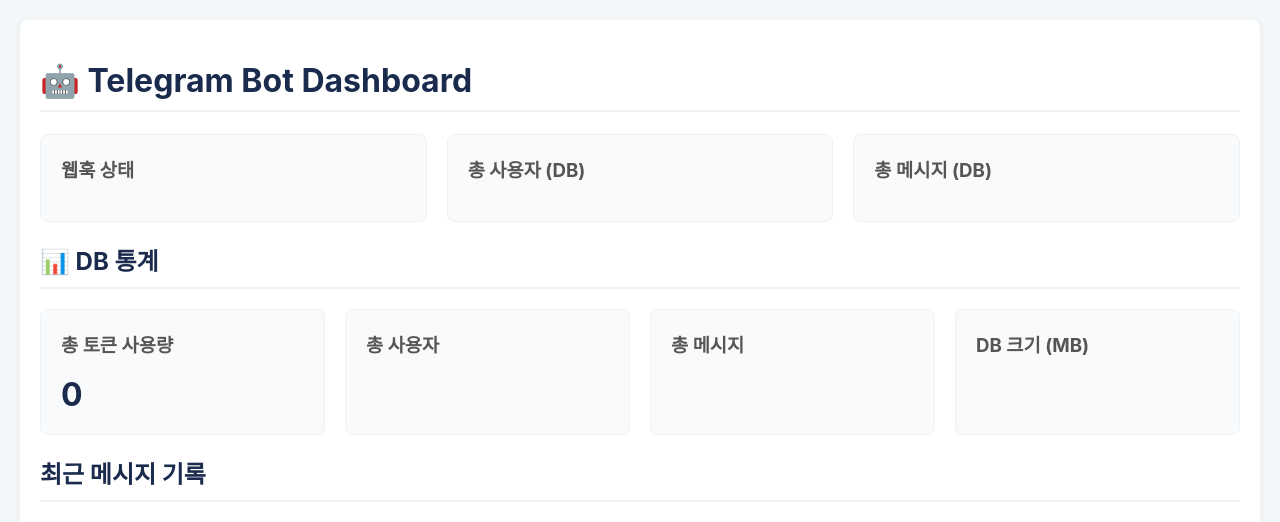
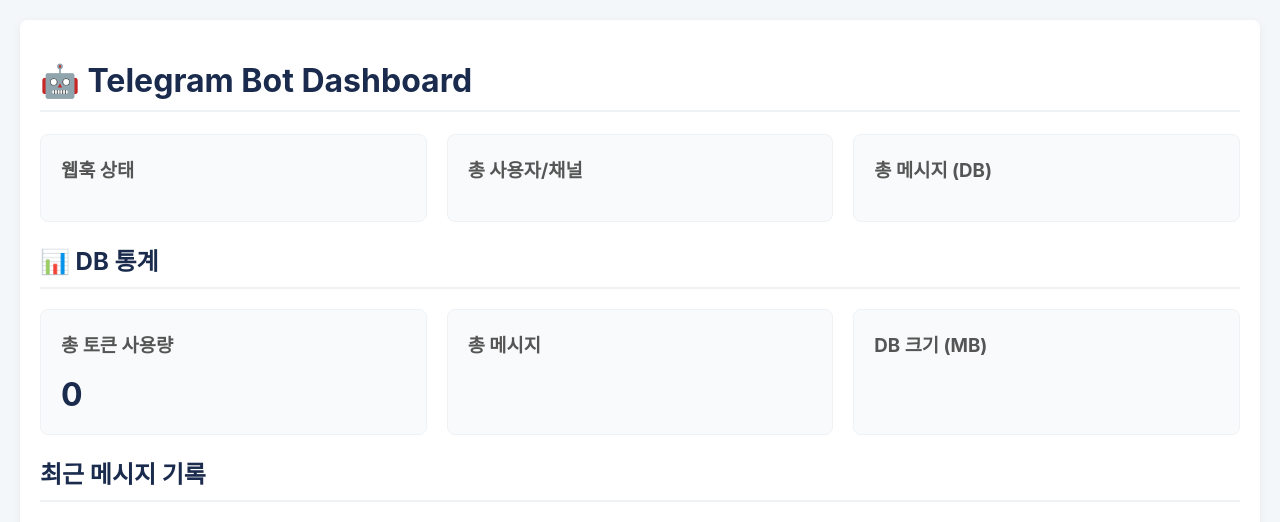
Before and after one commit to yarang/chat_bot_ai_assistant, a FastAPI app: template templates/dashboard.html in a window 1280 px wide. Shown: the top 522 px of the page. Run offline with FastAPI, Linux system fonts and the light colour scheme; the template is opened without the code that fills it, so the values that code supplies are empty; parts of the project's set-up code (start-up, migrations or seed data) failed here and were passed over.

Commit message:
feat: 대시보드 사용자 수 집계 방식 변경
대시보드의 사용자 수 집계 방식을 개선하고 관련 UI를 수정했습니다.

- **사용자 수 집계 기준 변경**:
  - 기존의 전체 유니크 사용자 수가 아닌, '채널별 유니크 사용자' 수를 집계하도록 `message_storage.py`의 `get_database_stats` 함수를 수정했습니다.
  - `(chat_id, user_id)`의 고유 조합을 카운트하여, 한 명의 사용자가 여러 채널에서 활동하는 경우 각각 집계됩니다.

- **대시보드 UI 수정**:
  - `main.py`에서 대시보드에 전달하는 `active_users` 값을 새로운 집계 방식의 결과(`unique_user_chat_count`)로 변경했습니다.
  - `templates/dashboard.html`에서 관련 카드 제목을 '총 사용자'에서 '총 사용자/채널'로 변경했습니다.
  - 'DB 통계' 섹션에서 중복 표시되던 기존 '총 사용자' 카드를 제거하여 UI를 간소화했습니다.

```diff
--- a/main.py
+++ b/main.py
@@ -264,7 +264,7 @@
             "db_stats": db_stats,
             "recent_messages": recent_messages_from_db,
             # 메모리 기반 활성 사용자 대신 DB 기반 총 사용자 수 사용
-            "active_users": db_stats.get("users_count", 0)
+            "active_users": db_stats.get("unique_user_chat_count", 0)
         }
         return templates.TemplateResponse("dashboard.html", context)
     except Exception as e:
--- a/templates/dashboard.html
+++ b/templates/dashboard.html
@@ -98,7 +98,7 @@
                 <div class="value">{{ webhook_status }}</div>
             </div>
             <div class="status-card">
-                <h3>총 사용자 (DB)</h3>
+                <h3>총 사용자/채널</h3>
                 <div class="value">{{ active_users }}</div>
             </div>
             <div class="status-card">
@@ -113,10 +113,7 @@
                 <h3>총 토큰 사용량</h3>
                 <div class="value">{{ db_stats.total_tokens | int }}</div>
             </div>
-            <div class="status-card">
-                <h3>총 사용자</h3>
-                <div class="value">{{ db_stats.users_count }}</div>
-            </div>
+
             <div class="status-card">
                 <h3>총 메시지</h3>
                 <div class="value">{{ db_stats.messages_count }}</div>
```
Also changed, not shown: message_storage.py (+7 -0 lines).
